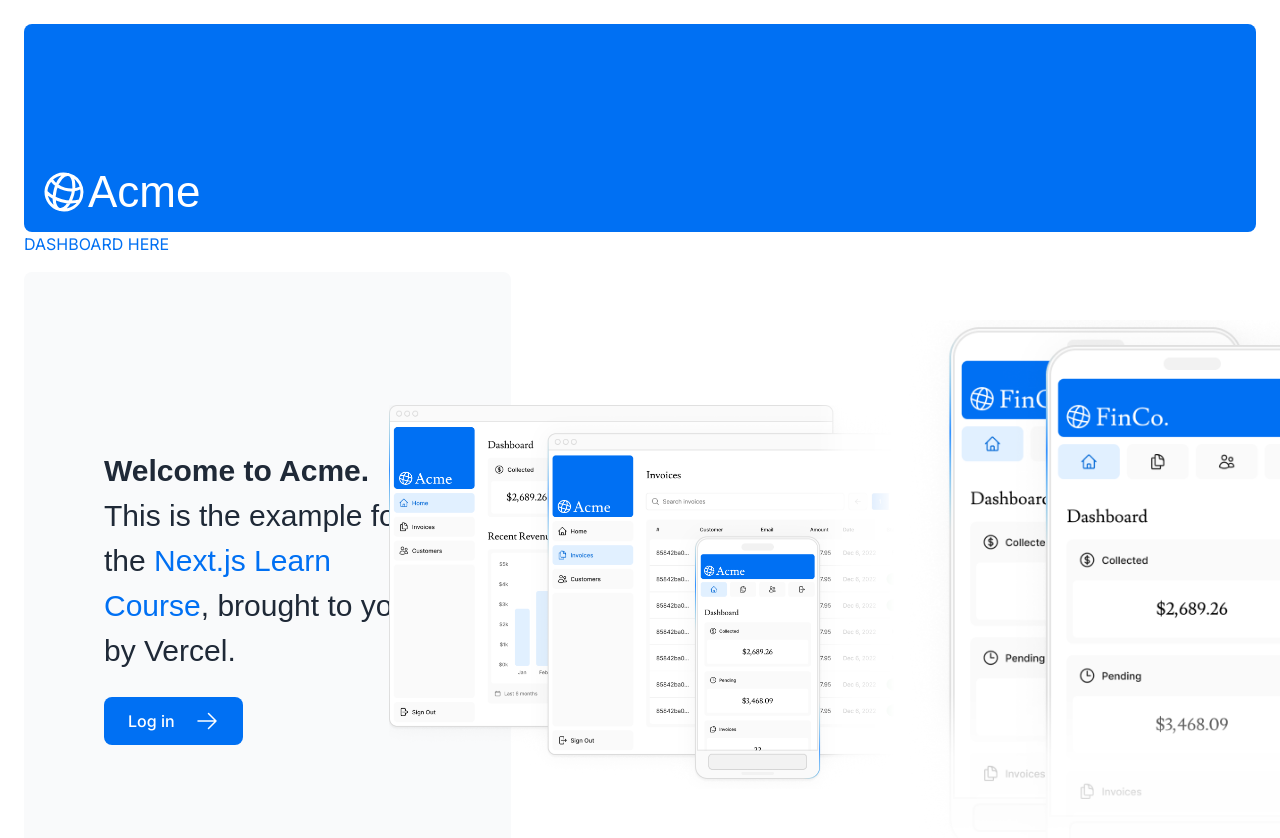
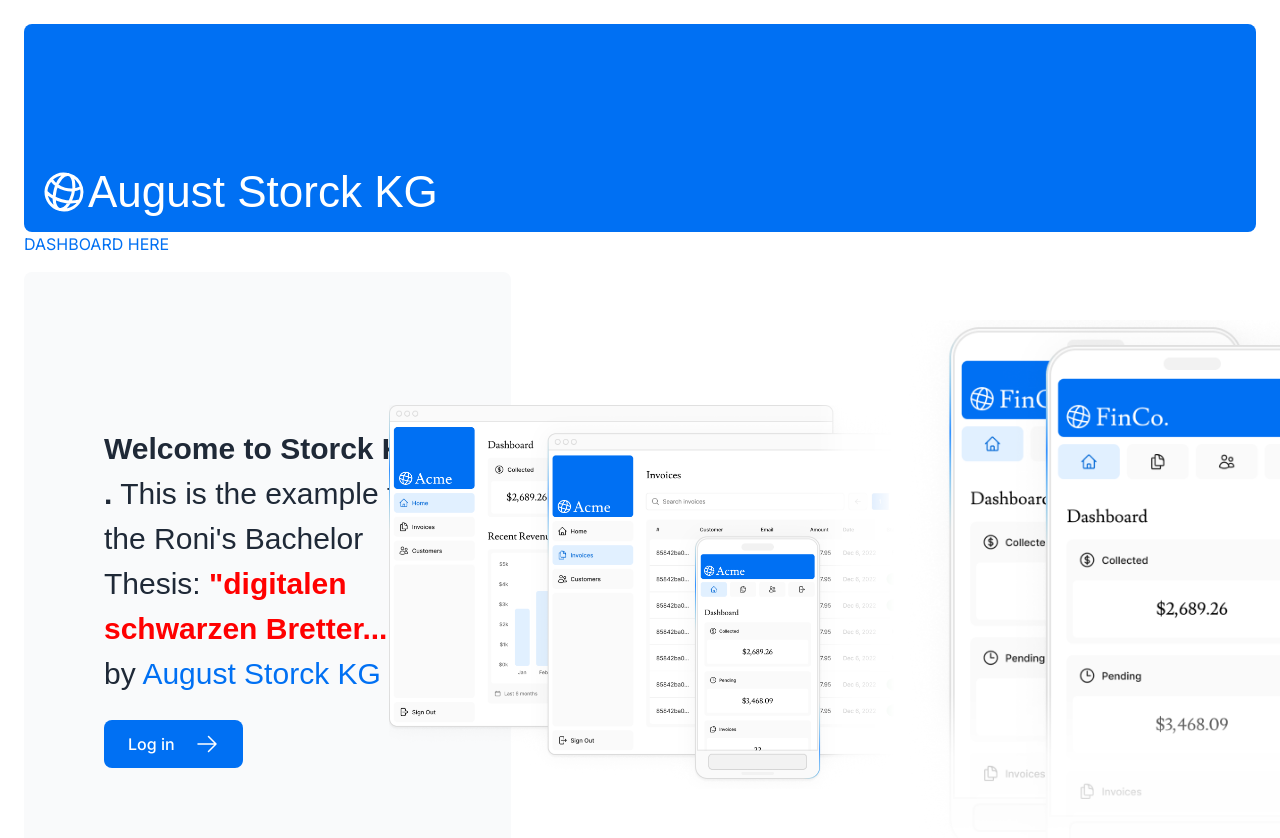
Before and after one commit to RADjeuka/Next_Js_App, a Next.js app: page / in a window 1280 px wide. Shown: the top 838 px of the page. Built offline with nearby package versions, Linux system fonts and the light colour scheme; a web font is replaced by a local one.

Commit message:
Chapter 11 Complete: Setup search and pagination

```diff
--- a/app/dashboard/invoices/page.tsx
+++ b/app/dashboard/invoices/page.tsx
@@ -5,6 +5,7 @@
 import { lusitana } from '@/app/ui/fonts';
 import { InvoicesTableSkeleton } from '@/app/ui/skeletons';
 import { Suspense } from 'react';
+import { fetchInvoicesPages } from '@/app/lib/data';
 
 export default async function Page(props: {
   searchParams?: Promise<{
@@ -15,6 +16,7 @@
   const searchParams = await props.searchParams;
   const query = searchParams?.query || '';
   const currentPage = Number(searchParams?.page) || 1;
+  const totalPages = await fetchInvoicesPages(query);
 
   return (
     <div className="w-full">
@@ -29,7 +31,7 @@
         <Table query={query} currentPage={currentPage} />
       </Suspense>
       <div className="mt-5 flex w-full justify-center">
-        {/* <Pagination totalPages={totalPages} /> */}
+        { <Pagination totalPages={totalPages} /> }
       </div>
     </div>
   );
--- a/app/page.tsx
+++ b/app/page.tsx
@@ -25,11 +25,10 @@
 
 
           <p className={`${lusitana.className} text-xl text-gray-800 md:text-3xl md:leading-normal`}>
-            <strong>Welcome to Acme.</strong> This is the example for the{' '}
-            <a href="https://nextjs.org/learn/" className="text-blue-500">
-              Next.js Learn Course
+            <strong>Welcome to Storck KG .</strong> This is the example for the Roni's Bachelor Thesis: <span style={{ color: 'red', fontWeight: 'bold' } }>"digitalen schwarzen Bretter..."</span> by {' '}
+            <a href="https://www.storck.com/de/karriere/stellenmarkt/job/abschlussarbeit-im-bereich-medien-wirtschaftsinformatik-5260" target="_blank" className="text-blue-500">
+              August Storck KG
             </a>
-            , brought to you by Vercel.
           </p>
           <Link
             href="/login"
--- a/app/ui/acme-logo.tsx
+++ b/app/ui/acme-logo.tsx
@@ -7,7 +7,7 @@
       className={`${lusitana.className} flex flex-row items-center leading-none text-white`}
     >
       <GlobeAltIcon className="h-12 w-12 rotate-[15deg]" />
-      <p className="text-[44px]">Acme</p>
+      <p className="text-[44px]">August Storck KG</p>
     </div>
   );
 }
--- a/app/ui/invoices/pagination.tsx
+++ b/app/ui/invoices/pagination.tsx
@@ -4,17 +4,27 @@
 import clsx from 'clsx';
 import Link from 'next/link';
 import { generatePagination } from '@/app/lib/utils';
+import { usePathname, useSearchParams } from 'next/navigation';
 
 export default function Pagination({ totalPages }: { totalPages: number }) {
+  const pathname = usePathname();
+  const searchParams = useSearchParams();
+  const currentPage = Number(searchParams.get('page')) || 1;
+
+  const createPageURL = (pageNumber: number | string) => {
+    const params = new URLSearchParams(searchParams);
+    params.set('page', pageNumber.toString());
+    return `${pathname}?${params.toString()}`;
+  };
   // NOTE: Uncomment this code in Chapter 11
 
-  // const allPages = generatePagination(currentPage, totalPages);
+   const allPages = generatePagination(currentPage, totalPages);
 
   return (
     <>
       {/*  NOTE: Uncomment this code in Chapter 11 */}
 
-      {/* <div className="inline-flex">
+      { <div className="inline-flex">
         <PaginationArrow
           direction="left"
           href={createPageURL(currentPage - 1)}
@@ -47,7 +57,7 @@
           href={createPageURL(currentPage + 1)}
           isDisabled={currentPage >= totalPages}
         />
-      </div> */}
+      </div> }
     </>
   );
 }
--- a/app/ui/search.tsx
+++ b/app/ui/search.tsx
@@ -2,16 +2,19 @@
 
 import { MagnifyingGlassIcon } from '@heroicons/react/24/outline';
 import { useSearchParams, usePathname, useRouter } from 'next/navigation';
+import { useDebouncedCallback } from 'use-debounce';
 
 export default function Search({ placeholder }: { placeholder: string }) {
   const searchParams = useSearchParams();
   const pathname = usePathname();
   const { replace } = useRouter();
 
-  function handleSearch(term: string) {
-    console.log(`Searching... ${term}`);
+  //function handleSearch(term: string) {
+    //console.log(`Searching... ${term}`);
 
+  const handleSearch = useDebouncedCallback((term) => {
     const params = new URLSearchParams(searchParams);
+    params.set('page', '1');
     if (term) {
       params.set('query', term);
     } else {
@@ -19,7 +22,7 @@
     }
     replace(`${pathname}?${params.toString()}`);
     //console.log(term);
-  }
+  }, 300);
 
   return (
     <div className="relative flex flex-1 flex-shrink-0">
```
